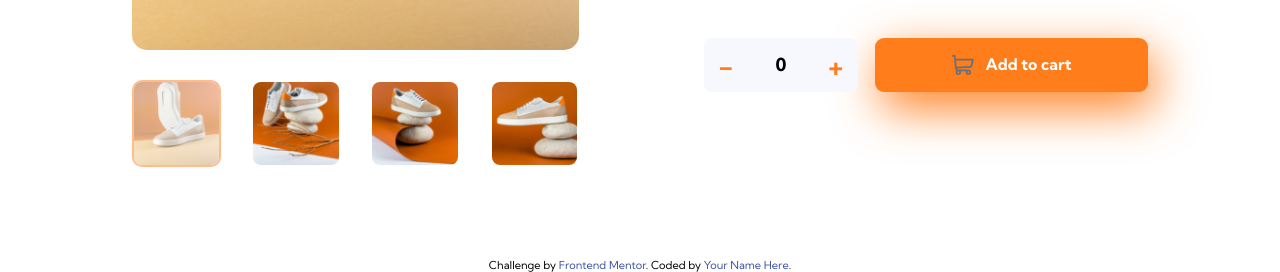
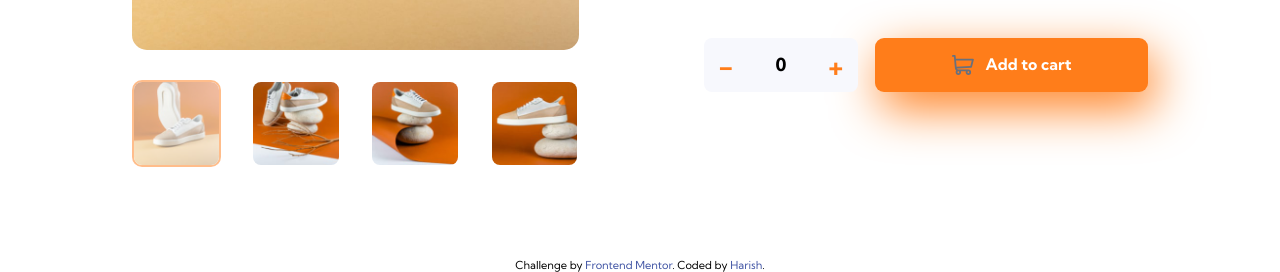
Before and after one commit to hari747pilot/frontendmentor-E-commerce-product-page, a website: page index.html in a window 1280 px wide. Shown: the part 600-872 px from the top of the page. Drawn offline with Linux system fonts and the light colour scheme.

Commit message:
Update index.html

```diff
--- a/index.html
+++ b/index.html
@@ -98,7 +98,7 @@
 
   <div class="attribution">
     Challenge by <a href="https://www.frontendmentor.io?ref=challenge" target="_blank">Frontend Mentor</a>.
-    Coded by <a href="#">Your Name Here</a>.
+    Coded by <a href="https://www.frontendmentor.io/profile/hari747pilot">Harish</a>.
   </div>
 </body>
 
```
